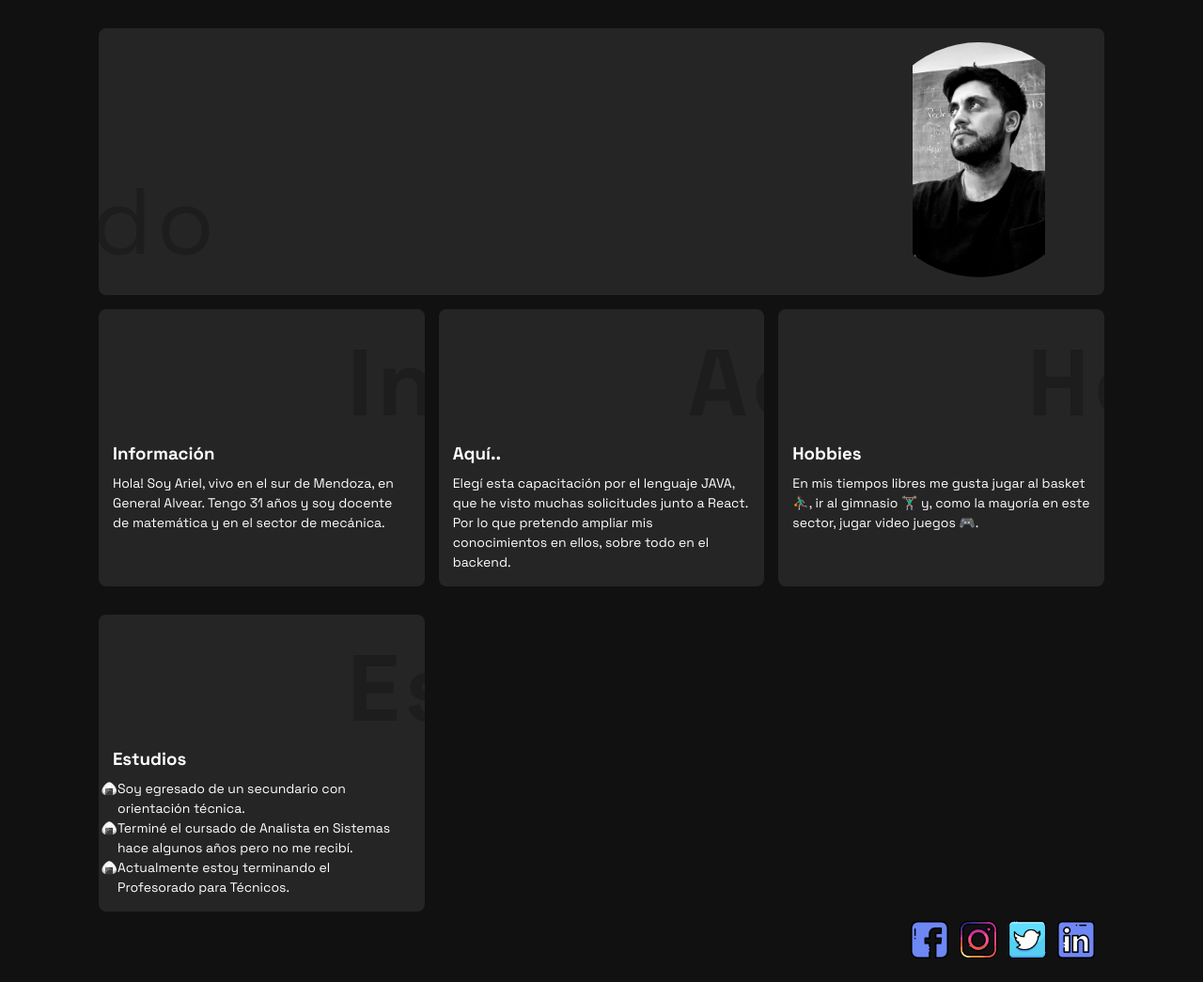
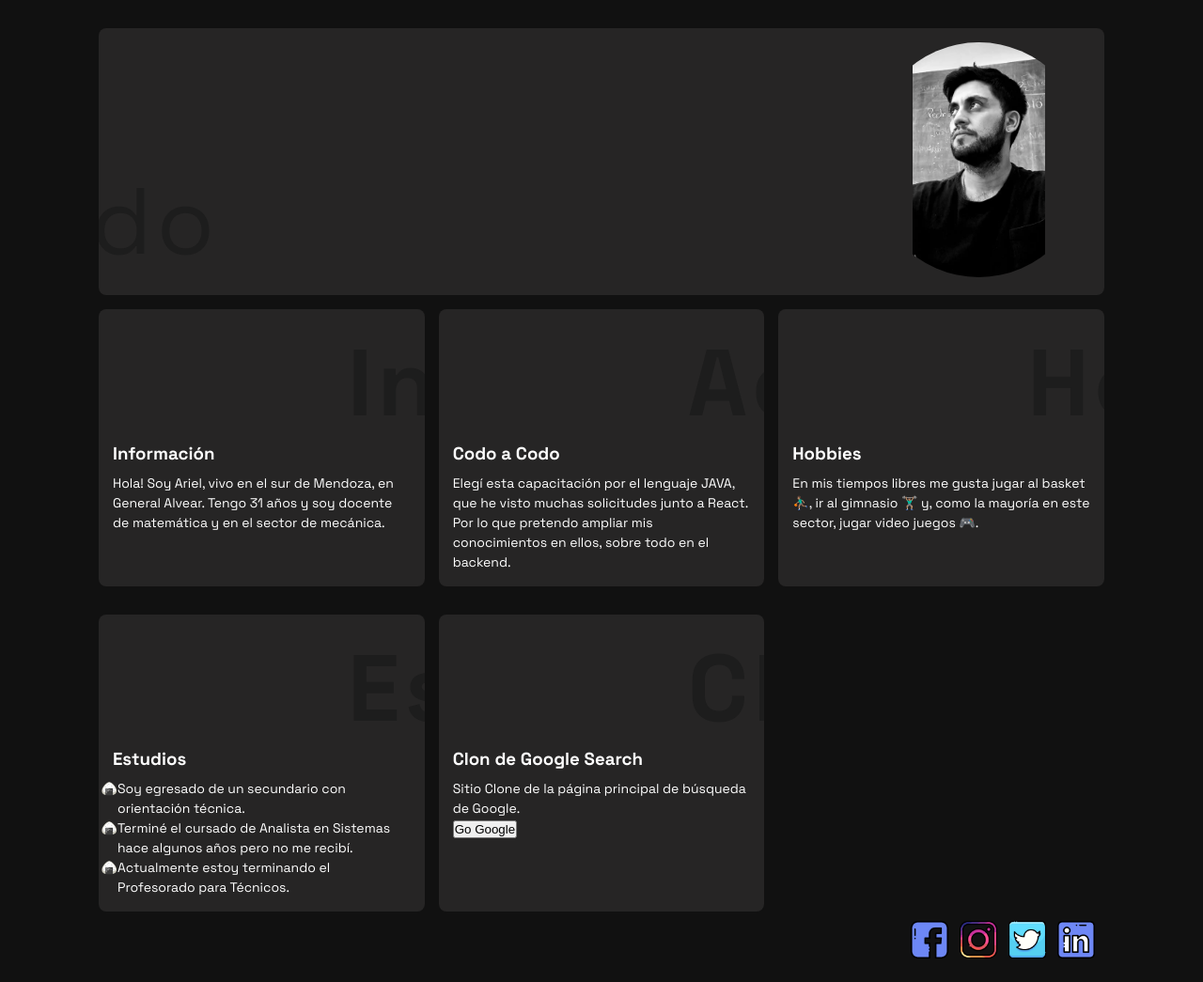
Before and after one commit to ariel2319/presentacion, a plain HTML site: page index.html in a window 1280 px wide. Shown: the whole page at 94% size. Drawn offline with Linux system fonts and the light colour scheme.

Commit message:
new card

```diff
--- a/index.html
+++ b/index.html
@@ -27,17 +27,19 @@
 
     <div class="cards">
       <div class="card info">
-        <h2 class="card-title-large">Información</h2>
+        <h2 class="card-title-large">Info..</h2>
         <h3 class="card-title-small">Información</h3>
         <p class="card-description">
-          Hola! Soy Ariel, vivo en el sur de Mendoza, en General Alvear. Tengo 31 años y soy docente de matemática y en el sector de mecánica.
+          Hola! Soy Ariel, vivo en el sur de Mendoza, en General Alvear. Tengo 31 años y soy docente de matemática y en
+          el sector de mecánica.
         </p>
       </div>
       <div class="card here">
         <h2 class="card-title-large">Aquí..</h2>
-        <h3 class="card-title-small">Aquí..</h3>
+        <h3 class="card-title-small">Codo a Codo</h3>
         <p class="card-description">
-          Elegí esta capacitación por el lenguaje JAVA, que he visto muchas solicitudes junto a React. Por lo que pretendo ampliar mis conocimientos en ellos, sobre todo en el backend.
+          Elegí esta capacitación por el lenguaje JAVA, que he visto muchas solicitudes junto a React. Por lo que
+          pretendo ampliar mis conocimientos en ellos, sobre todo en el backend.
         </p>
       </div>
 
@@ -62,6 +64,18 @@
         </ul>
       </div>
 
+      <div class="card clon">
+        <h2 class="card-title-large">Clon</h2>
+        <h3 class="card-title-small">Clon de Google Search</h3>
+        <p class="card-description">
+          Sitio Clone de la página principal de búsqueda de Google.
+        </p>
+
+        <button>
+          Go Google
+        </button>
+      </div>
+
     </div>
 
     <div class="social">
--- a/style/style.css
+++ b/style/style.css
@@ -43,6 +43,7 @@ li {
 }
 
 .cards {
+	min-height: 60rem;
 	display: grid;
 	grid-template-columns: repeat(auto-fit, minmax(30rem, 1fr));
 	grid-gap: 1.5rem;
@@ -74,7 +75,7 @@ li {
 }
 
 .card:hover {
-	filter: drop-shadow(2px 2px 6px rgb(184, 172, 172));
+	filter: drop-shadow(2px 2px 4px rgb(184, 172, 172));
 	/* box-shadow: 2px 2px 4px rgba(241, 238, 59, 0.479); */
 	transform: scale(1.02);
 }
@@ -111,7 +112,7 @@ li {
 }
 
 .card:hover .card-title-large {
-	transform: translateX(-80%);
+	transform: translateX(0%);
 	color: #fff;
 }
 
@@ -127,6 +128,7 @@ li {
 .card.info:hover {
 	background-image: linear-gradient(to right, #f78ca0 0%, #f9748f 19%, #fd868c 60%, #fe9a8b 100%);
 }
+
 .card.here:hover {
 	background-image: linear-gradient(180deg, #2af598 0%, #009efd 100%);
 }
@@ -137,6 +139,10 @@ li {
 
 .card.study:hover {
 	background-color: rgb(66, 103, 178);
+}
+
+.card.clon:hover {
+	background-image: linear-gradient(to right, rgb(66, 133, 244) 0%, rgb(52, 168, 83) 19%, rgb(251, 188, 5) 60%, rgb(234, 67, 53) 100%);
 }
 
 .social {
@@ -186,6 +192,7 @@ a div:hover {
 	background-repeat: no-repeat;
 	background-size: contain;
 }
+
 .icon-link {
 	width: 4rem;
 	height: 4rem;
@@ -194,10 +201,12 @@ a div:hover {
 	background-repeat: no-repeat;
 	background-size: contain;
 }
+
 @media screen and (max-width: 800px) {
-	.card-title{
+	.card-title {
 		font-size: 7rem;
 	}
+
 	.ariel {
 		width: 90vw;
 		flex-wrap: wrap;
@@ -226,7 +235,7 @@ a div:hover {
 		color: #fff;
 	}
 
-.social{
-	justify-content: space-between;
+	.social {
+		justify-content: space-between;
+	}
 }
-}
```
Also changed, not shown: 3 other files.
